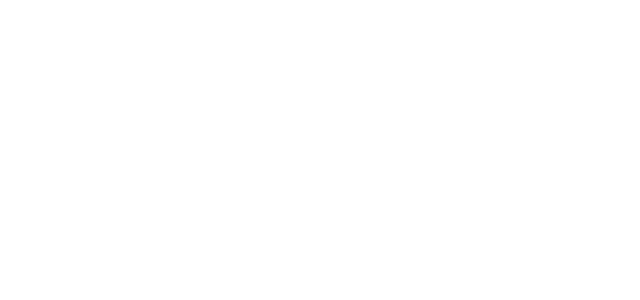
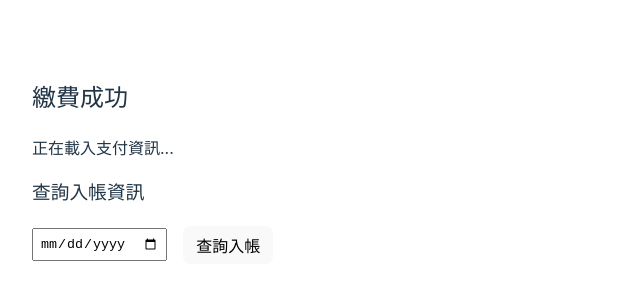
Before and after one commit to pinxun-chen/Venue-react, a React (Vite) app: page /PaymentResult in a window 1280 px wide. Before the commit this address had no page. Shown: the part 230-530 px from the top of the page, without its empty margins (0-640 px from the left). Built offline with nearby package versions, Linux system fonts and the light colour scheme.

Commit message:
systex0806

```diff
--- a/src/App.jsx
+++ b/src/App.jsx
@@ -3,6 +3,7 @@
 import BookingPage from "./pages/BookingPage";
 import BookingManagePage from "./pages/BookingManagePage";
 import CreatePaymentPage from "./pages/CreatePaymentPage";
+import PaymentResultPage from "./pages/PaymentResultPage";
 
 function App() {
   return (
@@ -12,6 +13,7 @@
         <Route path="/booking/:venueId" element={<BookingPage />} />
         <Route path="/bookings" element={<BookingManagePage />} />
         <Route path="/create-payment" element={<CreatePaymentPage />} />
+        <Route path="/PaymentResult" element={<PaymentResultPage />} />
       </Routes>
     </Router>
   );
--- a/src/pages/BookingManagePage.jsx
+++ b/src/pages/BookingManagePage.jsx
@@ -161,6 +161,7 @@
                 >
                     <thead>
                         <tr>
+                            <th>訂單編號</th>
                             <th>場地</th>
                             <th>日期</th>
                             <th>時段</th>
@@ -175,6 +176,7 @@
                     <tbody>
                         {bookings.map((booking) => (
                             <tr key={booking.id}>
+                                <td>{booking.id}</td>
                                 <td>{booking.venueName}</td>
                                 <td>{booking.bookingDate}</td>
                                 <td>{booking.label}</td>
--- a/src/pages/CreatePaymentPage.jsx
+++ b/src/pages/CreatePaymentPage.jsx
@@ -9,6 +9,7 @@
     const [providers, setProviders] = useState([]);
     const [loading, setLoading] = useState(true);
 
+    // getPaySvcProvider
     useEffect(() => {
         const fetchProviders = async () => {
             const res = await getPayProviders("govSystex1", "004");
@@ -22,18 +23,19 @@
         fetchProviders();
     }, []);
 
+    // doPay
     const handlePay = async (providerCode) => {
         const payload = {
             store_id: "govSystex1",
             pay_code: "004",
             provider_code: providerCode,
-            order_no: `ORDER${booking.id}`, // 或根據你需要的規則產生
-            pay_end_date: "20991231",
+            order_no: `${booking.id}`, // 或根據你需要的規則產生
+            pay_end_date: "99991231",
             total_amount: booking.venuePrice.toString(),
             opt_interface: "1",
             data: [
                 {
-                    item_name: booking.venueName,
+                    item_name: "場地租借",
                     unit_price: booking.venuePrice.toString(),
                     unit_count: "1",
                     unit_amount: booking.venuePrice.toString(),
--- /dev/null
+++ b/src/pages/PaymentResultPage.jsx
@@ -0,0 +1,129 @@
+import { useSearchParams } from "react-router-dom";
+import { useEffect, useState } from "react";
+import { getPaymentByKey, getEntryDateList } from "../PayApi";
+
+const PaymentResultPage = () => {
+    const [params] = useSearchParams();
+
+    // 初始資訊
+    const [payData, setPayData] = useState(null);
+    const [loading, setLoading] = useState(true);
+
+    // 入帳資訊相關
+    const [payDateInput, setPayDateInput] = useState("");
+    const [entryList, setEntryList] = useState([]);
+    const [entryLoading, setEntryLoading] = useState(false);
+    const [entryError, setEntryError] = useState("");
+
+    const storeId = "govSystex1";
+    const payCode = "004";
+
+    const key = params.get("KEY");
+
+    // 初始查詢 getPaymentByKey
+    useEffect(() => {
+        const fetchData = async () => {
+            try {
+                const res = await getPaymentByKey(storeId, key);
+                setPayData(res.data?.[0]);
+            } catch (err) {
+                console.error("查詢支付結果失敗", err);
+            } finally {
+                setLoading(false);
+            }
+        };
+
+        if (key) fetchData();
+    }, [key]);
+
+    // 點擊按鈕查詢入帳資訊
+    const handleQueryEntry = async () => {
+        if (!payDateInput) {
+            setEntryError("請選擇繳費日期");
+            return;
+        }
+
+        try {
+            setEntryLoading(true);
+            setEntryError("");
+            const res = await getEntryDateList(storeId, payCode, "", payDateInput);
+            setEntryList(res.data ?? []);
+        } catch (err) {
+            console.error("查詢入帳資訊失敗", err);
+            setEntryError("查詢失敗，請稍後再試");
+        } finally {
+            setEntryLoading(false);
+        }
+    };
+
+    return (
+        <div style={{ padding: "2rem", maxWidth: "800px", margin: "0 auto" }}>
+            <h2>繳費成功</h2>
+
+            {loading ? (
+                <p>正在載入支付資訊...</p>
+            ) : payData ? (
+                <div style={{ border: "1px solid #ccc", padding: "1rem", marginBottom: "2rem", borderRadius: "8px" }}>
+                    <p><strong>訂單編號：</strong>{payData.order_no}</p>
+                    <p><strong>付款方式：</strong>{payData.channel_name}</p>
+                    <p><strong>付款狀態：</strong>{payData.pay_status_desc}</p>
+                    <p><strong>付款金額：</strong>{payData.pay_amount}</p>
+                </div>
+            ) : (
+                <p>查無支付資料</p>
+            )}
+
+            <h3>查詢入帳資訊</h3>
+
+            <div style={{ marginBottom: "1rem", display: "flex", alignItems: "center", gap: "1rem" }}>
+                <input
+                    type="date"
+                    value={
+                        payDateInput
+                            ? `${payDateInput.slice(0, 4)}-${payDateInput.slice(4, 6)}-${payDateInput.slice(6, 8)}`
+                            : ""
+                    }
+                    onChange={(e) => {
+                        const selected = e.target.value.replaceAll("-", "");
+                        setPayDateInput(selected);
+                    }}
+                    style={{ padding: "6px" }}
+                />
+                <button onClick={handleQueryEntry} style={{ padding: "6px 12px" }}>
+                    查詢入帳
+                </button>
+            </div>
+
+            {entryError && <p style={{ color: "red" }}>{entryError}</p>}
+
+            {entryLoading ? (
+                <p>查詢中...</p>
+            ) : entryList.length > 0 ? (
+                <div>
+                    <h4>入帳資料</h4>
+                    {entryList.map((item, index) => (
+                        <div
+                            key={index}
+                            style={{
+                                border: "1px solid #ccc",
+                                borderRadius: "8px",
+                                padding: "1rem",
+                                marginBottom: "1rem",
+                                backgroundColor: "#f9f9f9",
+                            }}
+                        >
+                            <p><strong>訂單編號：</strong>{item.order_no}</p>
+                            <p><strong>金額：</strong>{item.amount}</p>
+                            <p><strong>繳費時間：</strong>{item.pay_etime}</p>
+                            <p><strong>商品名稱：</strong>{item.item_name}</p>
+                        </div>
+                    ))}
+                </div>
+            ) : (
+                payDateInput && <p style={{ color: "gray" }}>查無入帳資料</p>
+            )}
+        </div>
+    );
+};
+
+export default PaymentResultPage;
```
